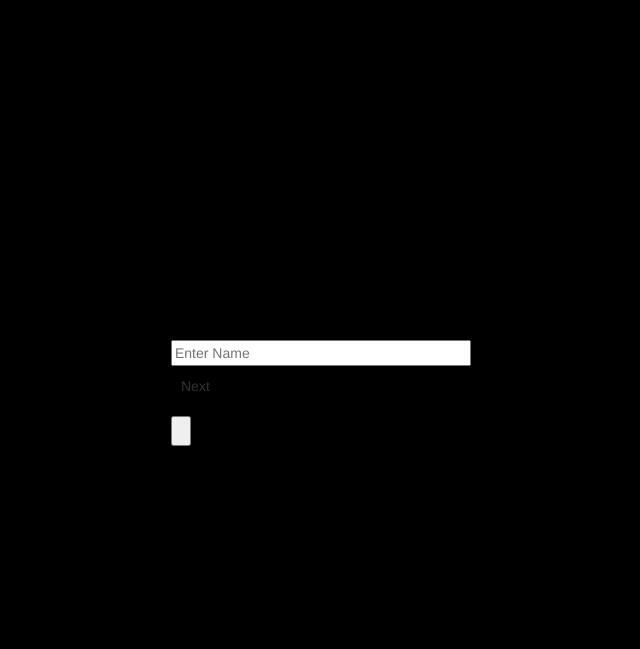
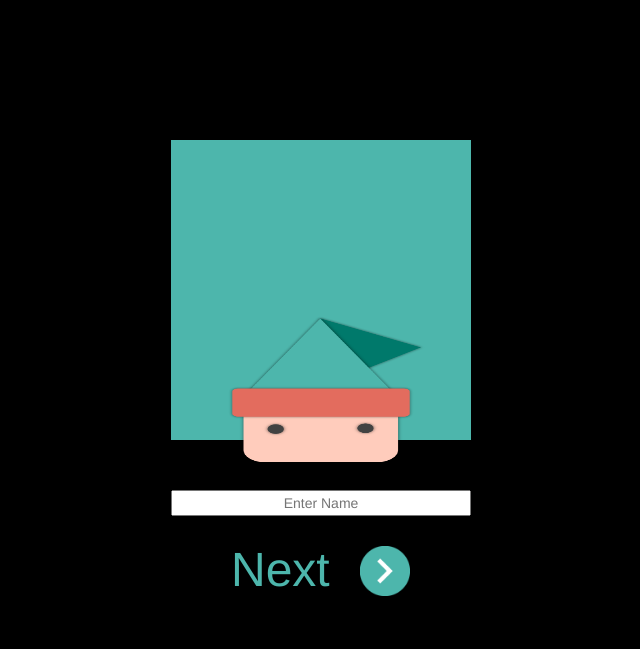
Before and after one commit to ChristBian1/SantasHelper, a plain HTML site: page WebApp/index.html in a window 1280 px wide. Shown: the whole page, without its empty margins (319-959 px from the left). Drawn offline with nearby package versions, Linux system fonts and the light colour scheme.

Commit message:
Index done

```diff
--- a/WebApp/index.html
+++ b/WebApp/index.html
@@ -7,12 +7,20 @@
     <body style="background-color:black;">
    <div class="outer">
   <div class="middle">
+      <div style="background-color:#4db6ac;height:300px;width:300px;margin-left:auto;margin-right:auto;margin-bottom:50px;">
+          <div style="padding-top:175px;padding-left:18%">
+                   <img src="img/elf.png" style="height:150px;width:200px;"/>
+
+          </div>
+        </div>
     <div class="inner">
 
        <form class ="center">
             <input class="inner" id="username" placeholder="Enter Name"></input>
+            <div>
             <p> Next </p>
-            <button class="inner" id="submitUsername"></button>
+            <img id="arrowButton" onclick="" src="img/next.png"/>
+            <div>
     </form>
 
     </div>
--- a/WebApp/styles.css
+++ b/WebApp/styles.css
@@ -18,11 +18,44 @@
 
 .inner p{
     padding: 10px;
+    padding-left:50px;
     margin-left: auto;
     margin-right: auto;
+    float:left;
+    font-size: 36pt;
+    color: #4db6ac;
+}
+
+.inner div {
+    margin-left: auto;
+    margin-right: auto;
+    padding: 10px;
 }
 #submitUsername
 {
     height: 30px;
     width:20px;
 }
+
+#arrowButton
+{
+    margin:20px;
+    height: 50px;
+    width: 50px;
+}
+
+::-webkit-input-placeholder {
+   text-align: center;
+}
+
+:-moz-placeholder { /* Firefox 18- */
+   text-align: center;
+}
+
+::-moz-placeholder {  /* Firefox 19+ */
+   text-align: center;
+}
+
+:-ms-input-placeholder {
+   text-align: center;
+}
```
Also changed, not shown: WebApp/img/add.png (added), WebApp/img/add2.png (added), WebApp/img/back.png (added), WebApp/img/back1.png (added), WebApp/img/back2.png (added), WebApp/img/back3.png (added), WebApp/img/elf.png (added), WebApp/img/group.png (added), WebApp/img/hat.png (added), WebApp/img/limit.png (added), WebApp/img/location.png (added), WebApp/img/match.png (added), WebApp/img/menu.png (added), WebApp/img/next.png (added), 4 more files.
